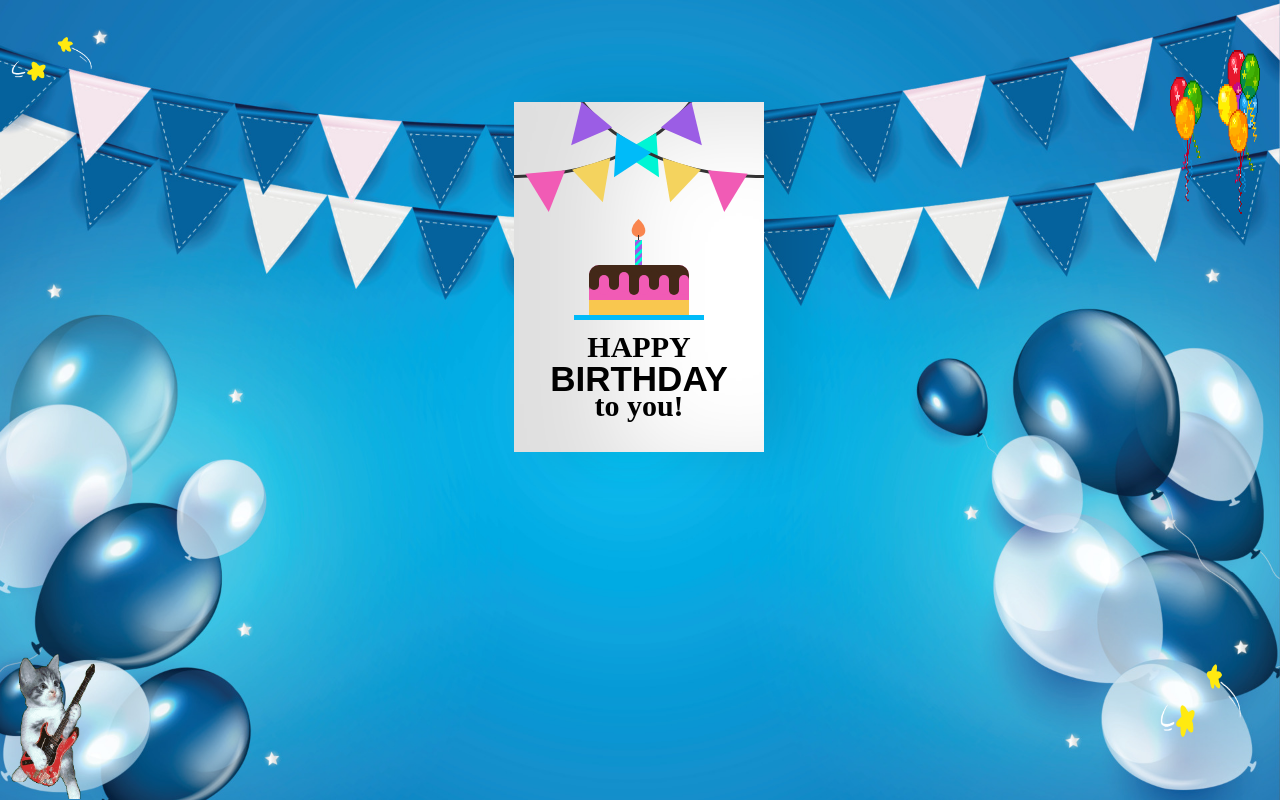
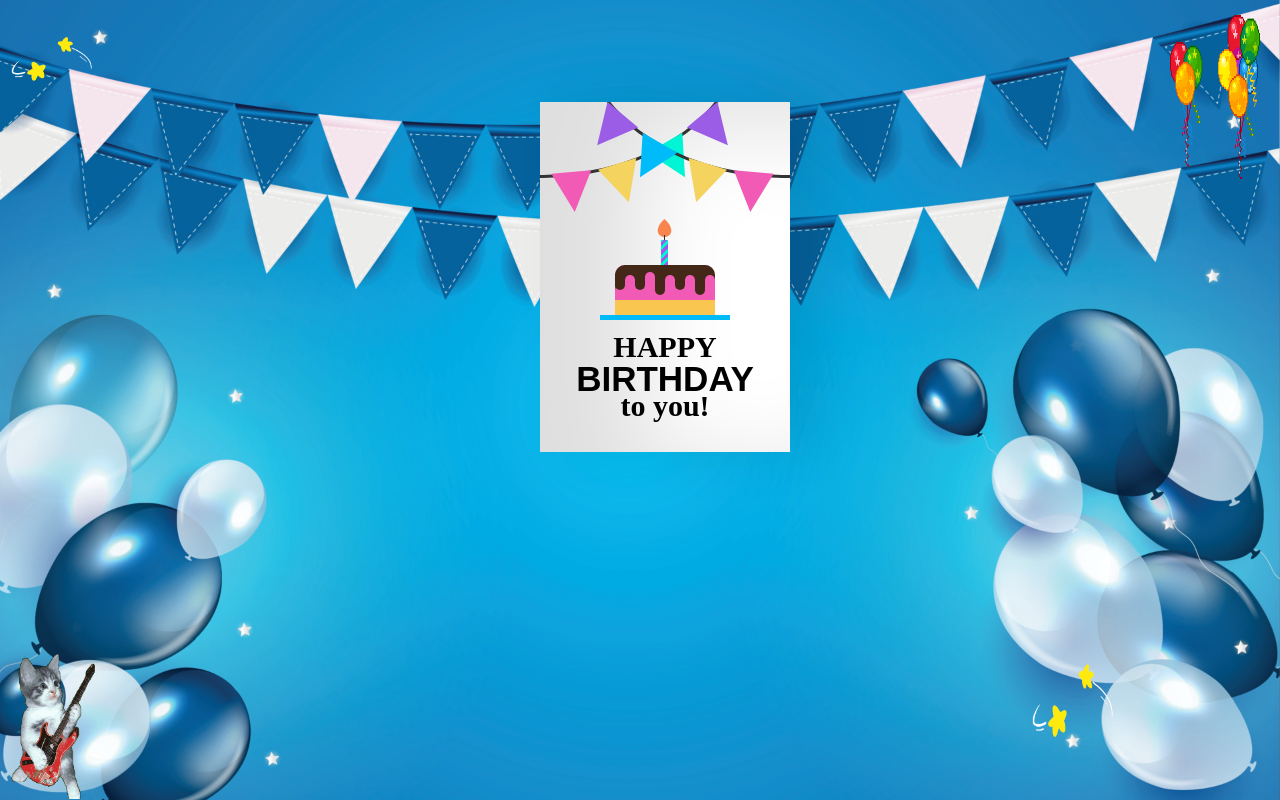
Before and after one commit to venky0199/BirthdayCard, a plain HTML site: page index.html in a window 1280 px wide. Drawn offline with Linux system fonts and the light colour scheme.

Commit message:
Add files via upload

```diff
--- a/index.html
+++ b/index.html
@@ -3,7 +3,7 @@
 
 <head>
     <meta charset="UTF-8">
-    <meta name="viewport" content="width=device-width, initial-scale=1.0">
+    <meta name="viewport" content="width=device-width, initial-scale=1">
     <title>Birthday card</title>
     <link rel="stylesheet" href="style.css">
 </head>
@@ -54,7 +54,7 @@
     </div>
 
    <img src="4SHX.gif" alt="cat" class="cat">
-   <img src="ZUiY.gif" alt="cat" class="cat" style="margin-left: 90%;">
+   <img src="ZUiY.gif" alt="cat" class="cat" style="margin-left: 80%;">
 </body>
 
 </html>
--- a/style.css
+++ b/style.css
@@ -17,7 +17,7 @@ img {
 .ballon {
     position: fixed;
     height: 180px;
-    top: 50px;
+    top: 15px;
     right: 20px;
 }
 
@@ -38,8 +38,8 @@ img {
 
 .birthdayCard {
     position: relative;
-    width: 20%;
-    height: 90%;
+    width: 200px;
+    height: 300px;
     cursor: pointer;
     transform-style: preserve-3d;
     transform: perspective(2500px);
```
